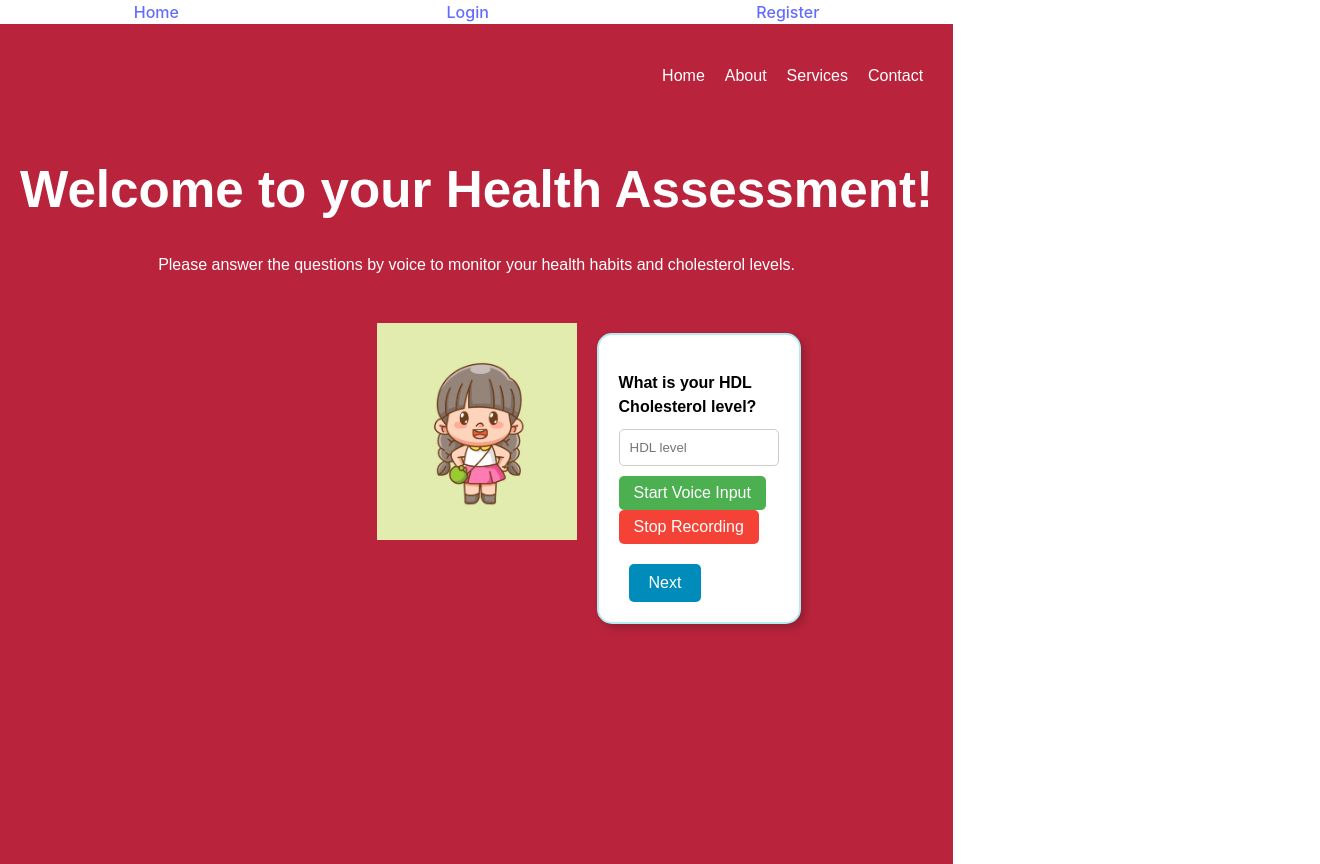
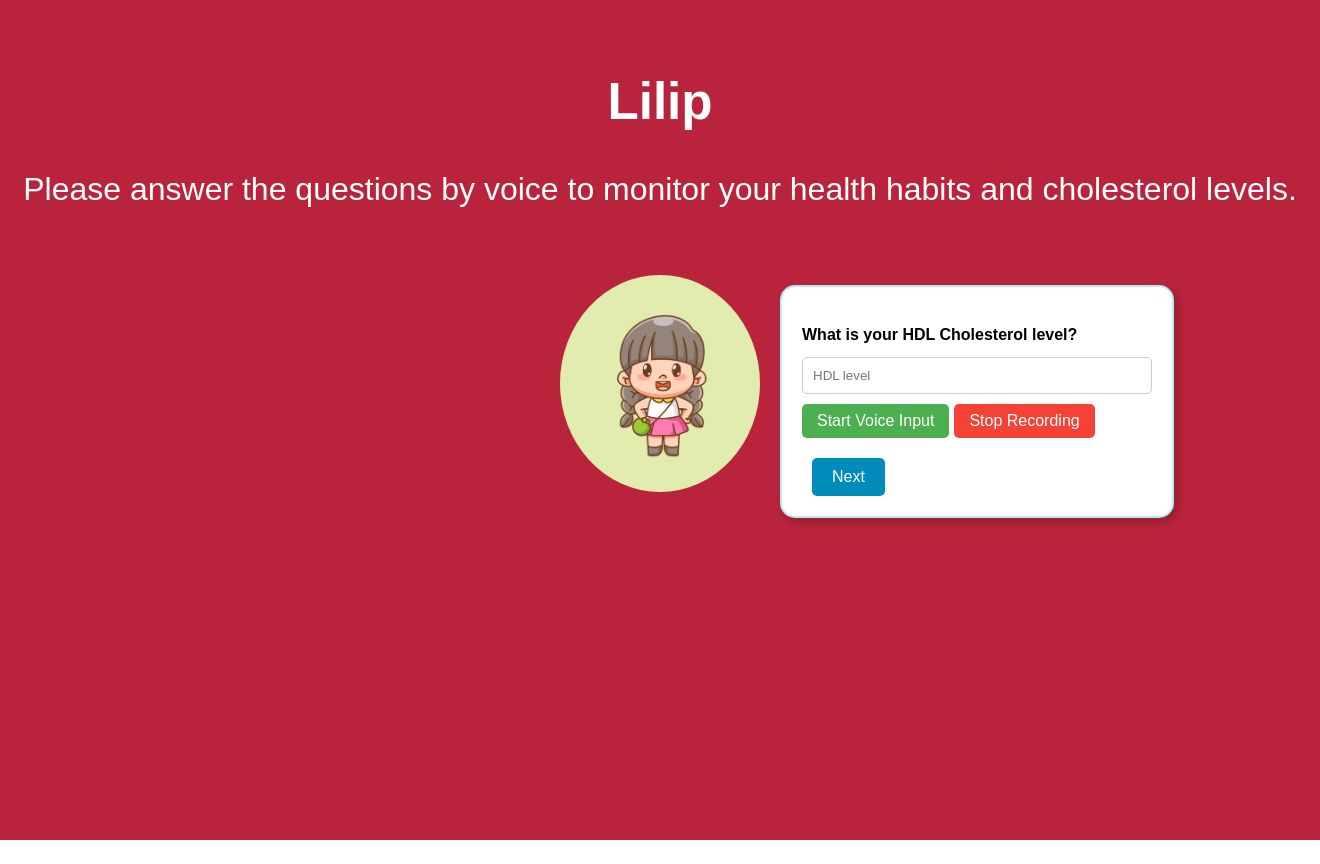
Before and after one commit to srinashg/axxess-hackathon-2025, a React (Vite) app in the folder frontend/: page / in a window 1280 px wide. Shown: the whole page, 1320 px wide, since content can reach past the window. After the commit the page ends 840 px from the top, so only its background shows below. Built offline with nearby package versions, Linux system fonts and the light colour scheme.

Commit message:
Style stuff

```diff
--- a/frontend/src/App.jsx
+++ b/frontend/src/App.jsx
@@ -9,7 +9,6 @@ function App() {
   return (
     <Router>
       <div>
-        <NavBar />
         <Routes>
           <Route path="/" element={<Home />} />
           <Route path="/login" element={<Login />} />
--- a/frontend/src/components/Home.jsx
+++ b/frontend/src/components/Home.jsx
@@ -152,23 +152,14 @@ function Home() {
 
   return (
     <div className="home-container" style={{ backgroundColor: '#B9243C', minHeight: '100vh', display: 'flex', flexDirection: 'column', alignItems: 'center' }}>
-      <nav style={{ width: '100%', padding: '20px', display: 'flex', justifyContent: 'flex-end' }}>
-        <ul style={{ listStyle: 'none', padding: 0, margin: 0, display: 'flex', alignItems: 'center' }}>
-          <li style={{ marginLeft: '10px', marginRight: '10px' }}><a href="#" style={{ color: 'white', textDecoration: 'none' }}>Home</a></li>
-          <li style={{ marginLeft: '10px', marginRight: '10px' }}><a href="#" style={{ color: 'white', textDecoration: 'none' }}>About</a></li>
-          <li style={{ marginLeft: '10px', marginRight: '10px' }}><a href="#" style={{ color: 'white', textDecoration: 'none' }}>Services</a></li>
-          <li style={{ marginLeft: '10px', marginRight: '10px' }}><a href="#" style={{ color: 'white', textDecoration: 'none' }}>Contact</a></li>
-        </ul>
-      </nav>
-
       <div style={{ textAlign: 'center', marginTop: '20px', color: 'white' }}>
-        <h1>Welcome to your Health Assessment!</h1>
-        <p>Please answer the questions by voice to monitor your health habits and cholesterol levels.</p>
+        <h1>Lilip</h1>
+        <p style={{ fontSize: '2em'}}>Please answer the questions by voice to monitor your health habits and cholesterol levels.</p>
       </div>
 
       <div className="doll-container" style={{ display: 'flex', flexDirection: 'column', alignItems: 'center', marginTop: '30px' }}>
         <img src="/Lili_mascot.png" alt="Friendly Doll" className="doll-image" style={{ maxWidth: '200px', marginBottom: '20px' }} />
-        <div className="text-bubble" style={{ backgroundColor: 'white', color: 'black', borderRadius: '15px', padding: '20px', marginBottom: '20px', maxWidth: '80%', textAlign: 'left' }}>
+        <div className="text-bubble" style={{ backgroundColor: 'white', color: 'black', borderRadius: '15px', padding: '20px', marginBottom: '20px', maxWidth: '350px', textAlign: 'left' }}>
           <p className="question-text" style={{ fontWeight: 'bold', marginBottom: '10px' }}>{currentQuestion.question}</p>
 
           {currentQuestion.inputType === 'number' || currentQuestion.inputType === 'text' ? (
--- a/frontend/src/index.css
+++ b/frontend/src/index.css
@@ -74,6 +74,7 @@ button:focus-visible {
   align-items: center;
   padding: 20px;
   font-family: sans-serif;
+  width: 100vw;
 }
 
 .doll-container {
@@ -86,6 +87,7 @@ button:focus-visible {
 .doll-image {
   max-width: 200px; /* Adjust size as needed */
   height: auto;
+  border-radius: 50%;
 }
 
 .text-bubble {
@@ -96,7 +98,7 @@ button:focus-visible {
   border: 2px solid #b2ebf2;
   border-radius: 20px;
   padding: 20px;
-  width: 300px; /* Adjust width as needed */
+  width: 1000px; /* Adjust width as needed */
   box-shadow: 4px 4px 8px rgba(0, 0, 0, 0.2);
   text-align: left;
 }
```
